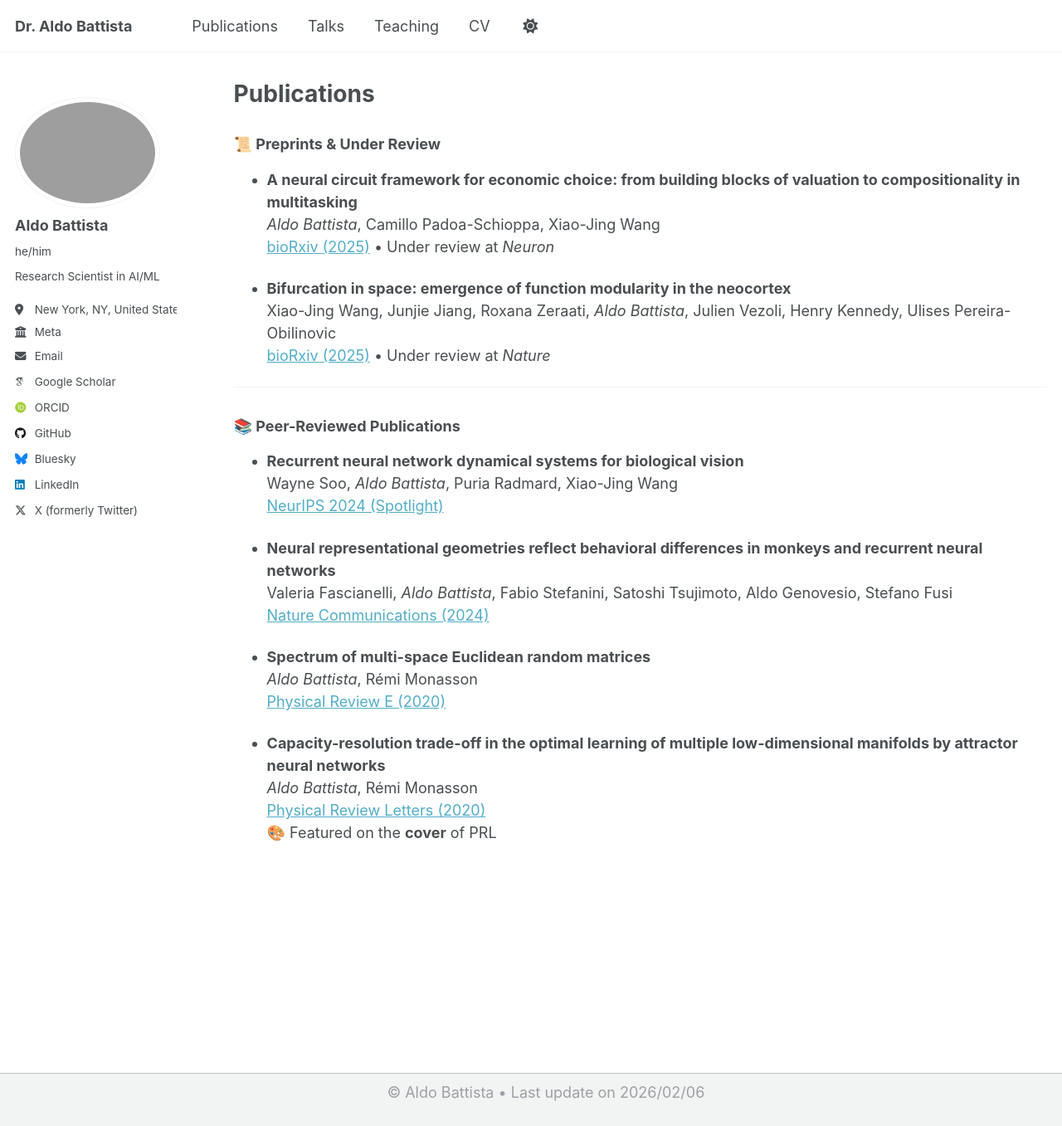
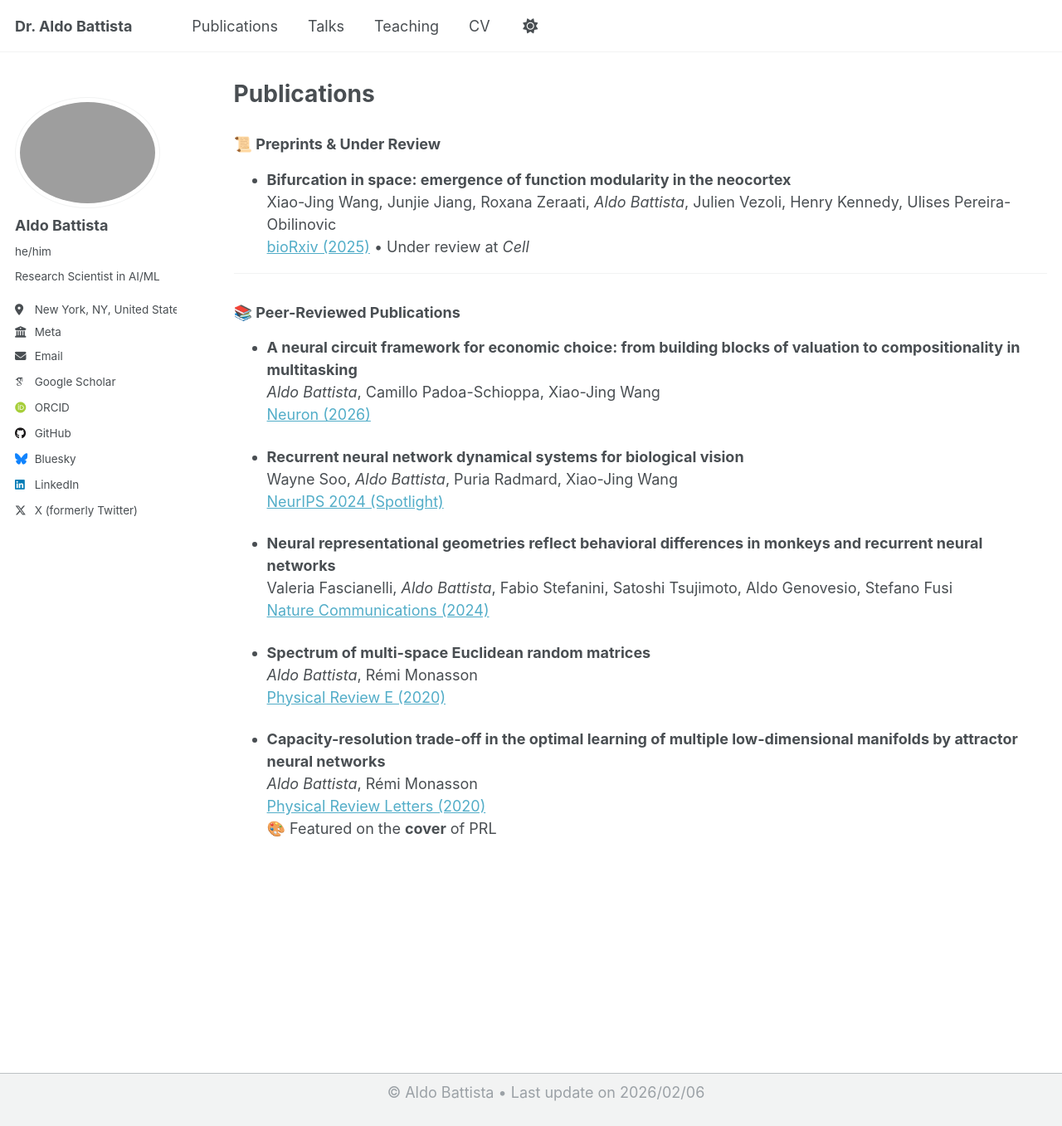
Before and after one commit to aldobattista/aldobattista.github.io, a Jekyll site: the page built from _pages/publications.md, in a window 1280 px wide and 1357 px high. Shown: the whole window at 83% size. Built offline with Jekyll 4.4.1, drawn with Linux system fonts in a browser that asks for light colours; some web fonts are replaced.

Commit message:
Revise publications section with new entries
Updated publication entries with new details and links.

```diff
--- a/_pages/publications.md
+++ b/_pages/publications.md
@@ -7,17 +7,17 @@ author_profile: true
 
 ### 📜 **Preprints & Under Review**
 
-- **A neural circuit framework for economic choice: from building blocks of valuation to compositionality in multitasking**
-  *Aldo Battista*, Camillo Padoa-Schioppa, Xiao-Jing Wang
-  [bioRxiv (2025)](https://www.biorxiv.org/content/10.1101/2025.03.13.643098v2) • Under review at *Neuron*
-
 - **Bifurcation in space: emergence of function modularity in the neocortex**
   Xiao-Jing Wang, Junjie Jiang, Roxana Zeraati, *Aldo Battista*, Julien Vezoli, Henry Kennedy, Ulises Pereira-Obilinovic
-  [bioRxiv (2025)](https://www.biorxiv.org/content/10.1101/2023.06.04.543639v3) • Under review at *Nature*
+  [bioRxiv (2025)](https://www.biorxiv.org/content/10.1101/2023.06.04.543639v3) • Under review at *Cell*
 
 ---
 
 ### 📚 **Peer-Reviewed Publications**
+
+- **A neural circuit framework for economic choice: from building blocks of valuation to compositionality in multitasking**
+  *Aldo Battista*, Camillo Padoa-Schioppa, Xiao-Jing Wang
+  [Neuron (2026)](https://www.sciencedirect.com/science/article/pii/S0896627325009377)
 
 - **Recurrent neural network dynamical systems for biological vision**
   Wayne Soo, *Aldo Battista*, Puria Radmard, Xiao-Jing Wang
```
